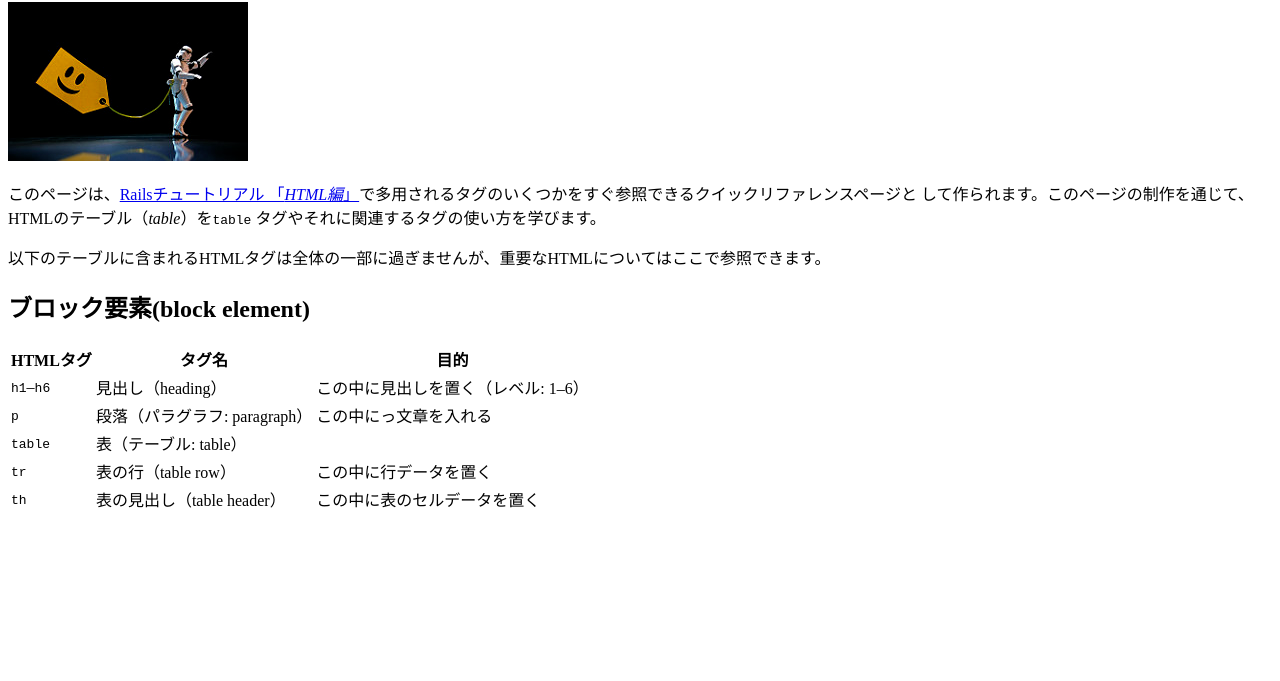
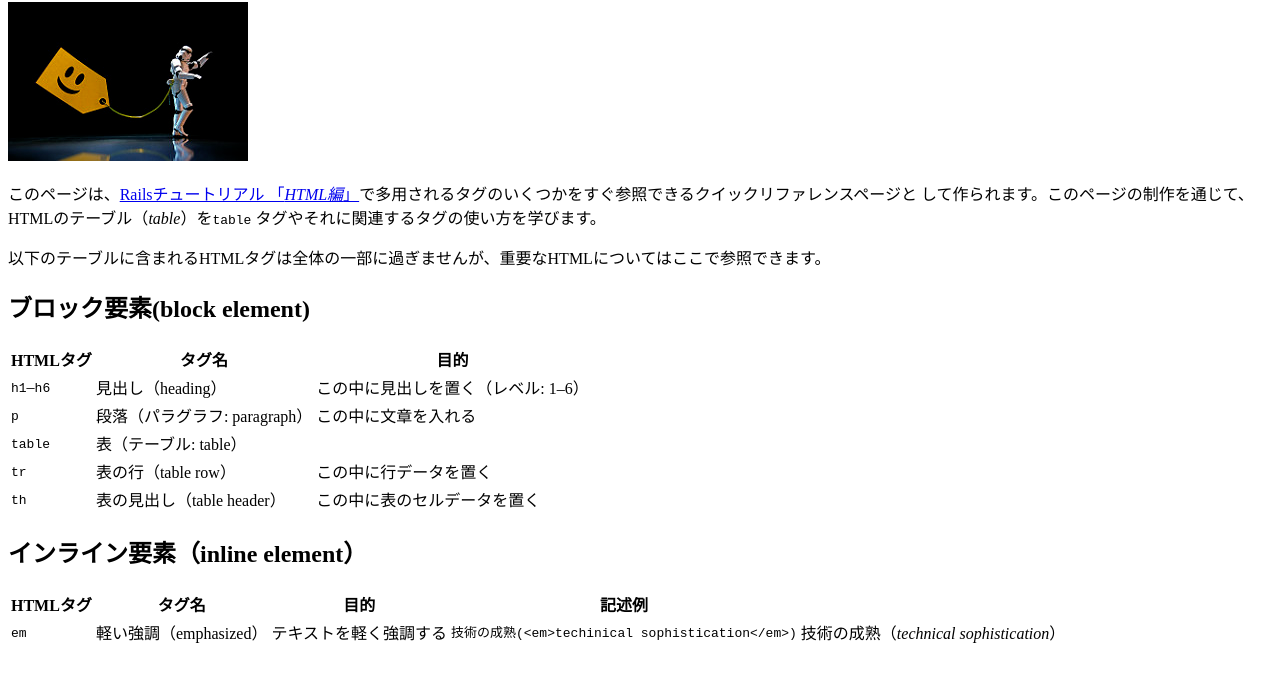
Before and after one commit to temparsent/sample_website, a plain HTML site: page tags.html in a window 1280 px wide. Shown: the part 87-768 px from the top of the page. Drawn offline with Linux system fonts and the light colour scheme.

Commit message:
Add a tags page

```diff
--- a/tags.html
+++ b/tags.html
@@ -39,7 +39,7 @@
       <tr>
         <td><code>p</code></td>
         <td>段落（パラグラフ: paragraph）</td>
-        <td>この中にっ文章を入れる</td>
+        <td>この中に文章を入れる</td>
       </tr>
       <tr>
         <td><code>table</code></td>
@@ -58,5 +58,23 @@
       </tr>
     </table>
 
+    <table>
+    <h2>インライン要素（inline element）</h2>
+      <tr>
+        <th>HTMLタグ</th>
+        <th>タグ名</th>
+        <th>目的</th>
+        <th>記述例</th>
+        <th></th>
+      </tr>
+      <tr>
+        <td><code>em</code></td>
+        <td>軽い強調（emphasized）</td>
+        <td>テキストを軽く強調する</td>
+        <td><code>技術の成熟(&lt;em&gt;techinical sophistication&lt;/em&gt;)</code></td>
+        <td>技術の成熟（<em>technical sophistication</em>）</td>
+      </tr>
+    </table>
+
   </body>
 </html>
```
